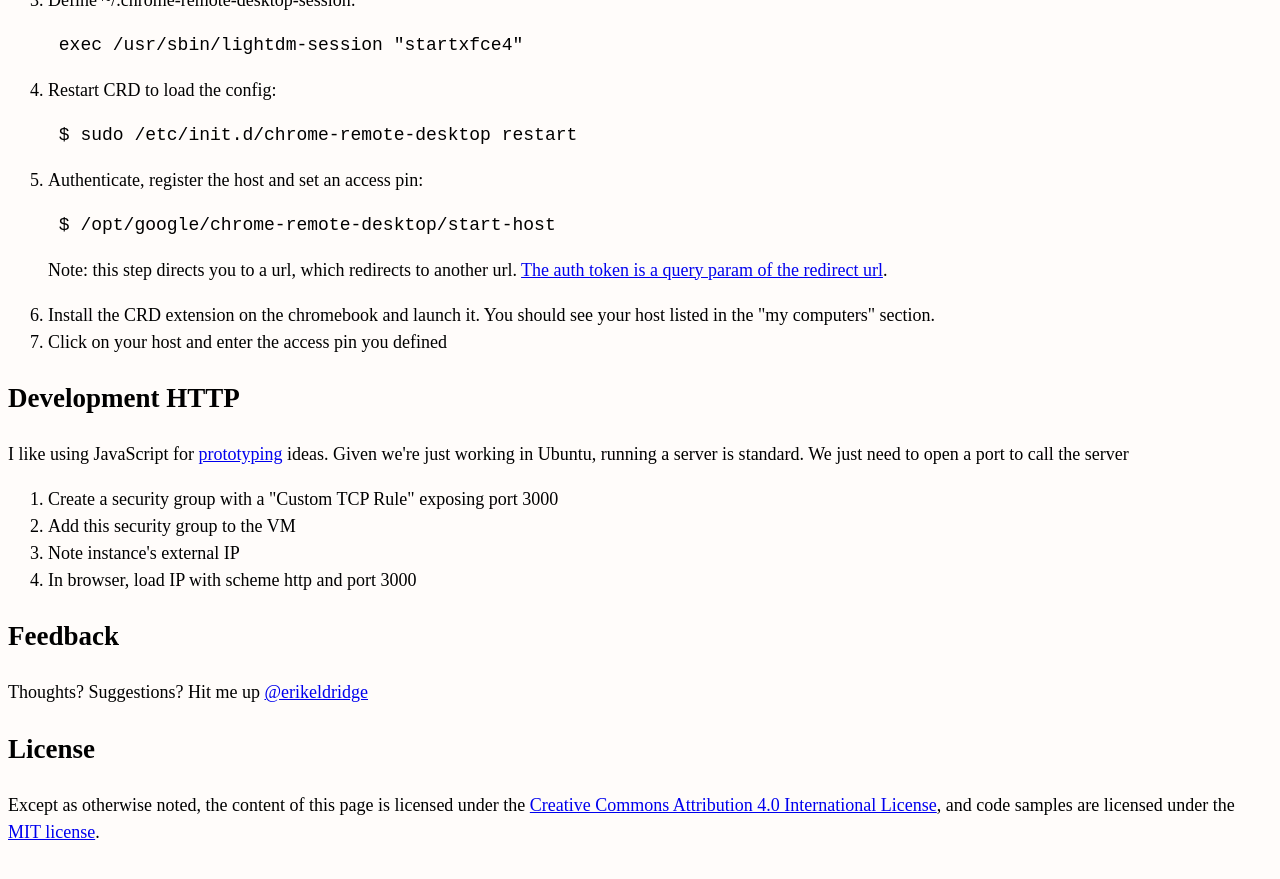
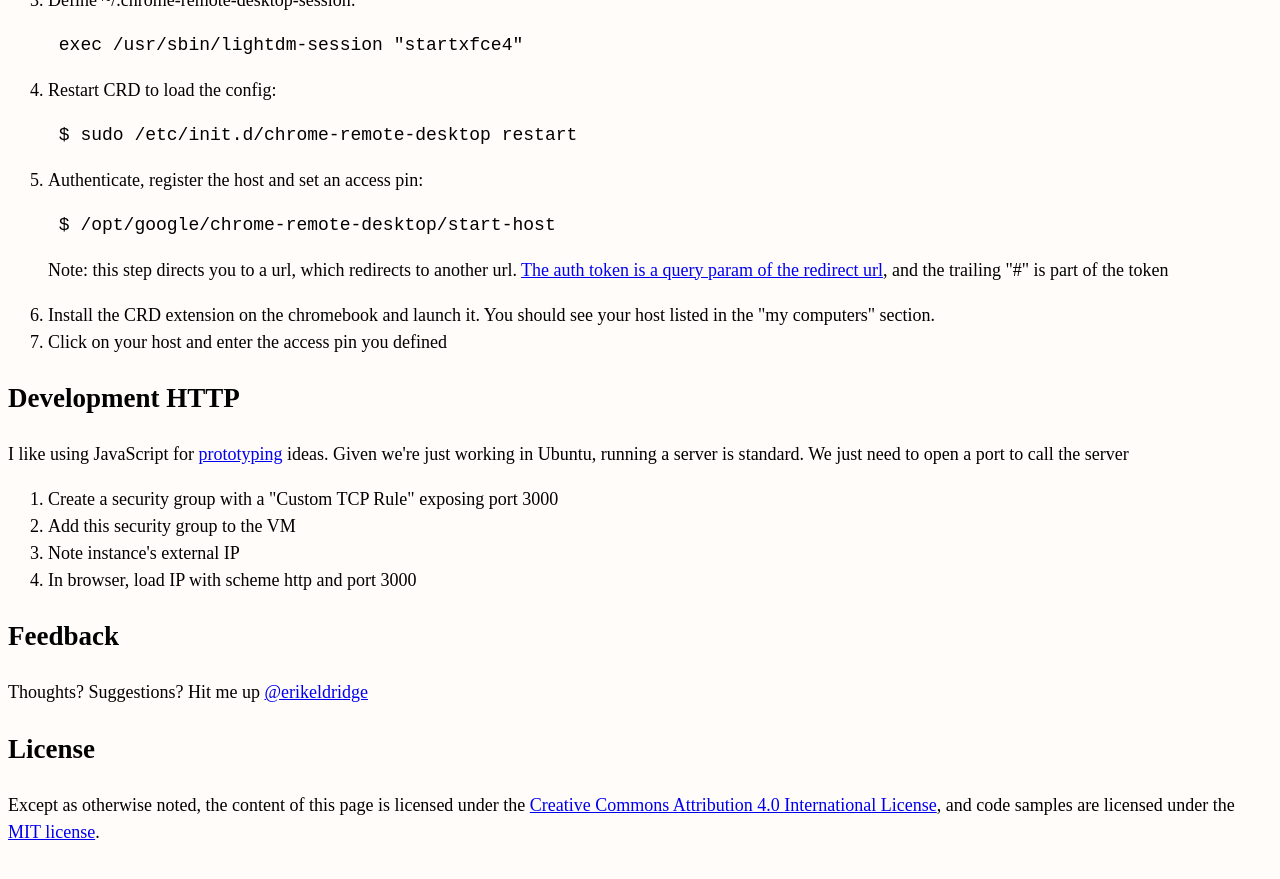
Before and after one commit to erikeldridge/erikeldridge.github.com, a Jekyll site: the page built from _posts/2017-12-24-netbook-development.md, in a window 1280 px wide and 900 px high, scrolled down 2691 px. Shown: the top 879 px of the window. Built offline with Jekyll 4.4.1, drawn with Linux system fonts in a browser that asks for light colours; nearby versions of some CDN libraries; some of the changed lines change nothing that is shown.

Commit message:
Update from Forestry.io - Updated 2017-12-24-netbook-development.md

```diff
--- a/_posts/2017-12-24-netbook-development.md
+++ b/_posts/2017-12-24-netbook-development.md
@@ -1,7 +1,7 @@
 ---
 title: Netbook development
 layout: post
-date: 2018-04-28 12:47:00 -0700
+date: 2018-09-09 18:28:54 -0700
 tags:
 - netbook
 - chromebook
@@ -15,6 +15,7 @@ tags:
 - ec2
 - chrome-remote-desktop
 - googlecloud
+
 ---
 ## Context
 
@@ -118,7 +119,7 @@ The [CRD docs](https://support.google.com/chrome/answer/1649523) are pretty good
 
         $ /opt/google/chrome-remote-desktop/start-host
 
-   Note: this step directs you to a url, which redirects to another url. [The auth token is a query param of the redirect url](https://askubuntu.com/questions/795703/chrome-remote-desktop-access-to-headless-ubuntu-server-16-04-machine#comment1587657_953269).
+   Note: this step directs you to a url, which redirects to another url. [The auth token is a query param of the redirect url](https://askubuntu.com/questions/795703/chrome-remote-desktop-access-to-headless-ubuntu-server-16-04-machine#comment1587657_953269), and the trailing "#" is part of the token
 6. Install the CRD extension on the chromebook and launch it. You should see your host listed in the "my computers" section.
 7. Click on your host and enter the access pin you defined
 
@@ -127,6 +128,6 @@ The [CRD docs](https://support.google.com/chrome/answer/1649523) are pretty good
 I like using JavaScript for [prototyping](prototype-toolkit "Prototype toolkit") ideas. Given we're just working in Ubuntu, running a server is standard. We just need to open a port to call the server
 
 1. Create a security group with a "Custom TCP Rule" exposing port 3000
-1. Add this security group to the VM
-1. Note instance's external IP
-1. In browser, load IP with scheme http and port 3000
+2. Add this security group to the VM
+3. Note instance's external IP
+4. In browser, load IP with scheme http and port 3000
```
